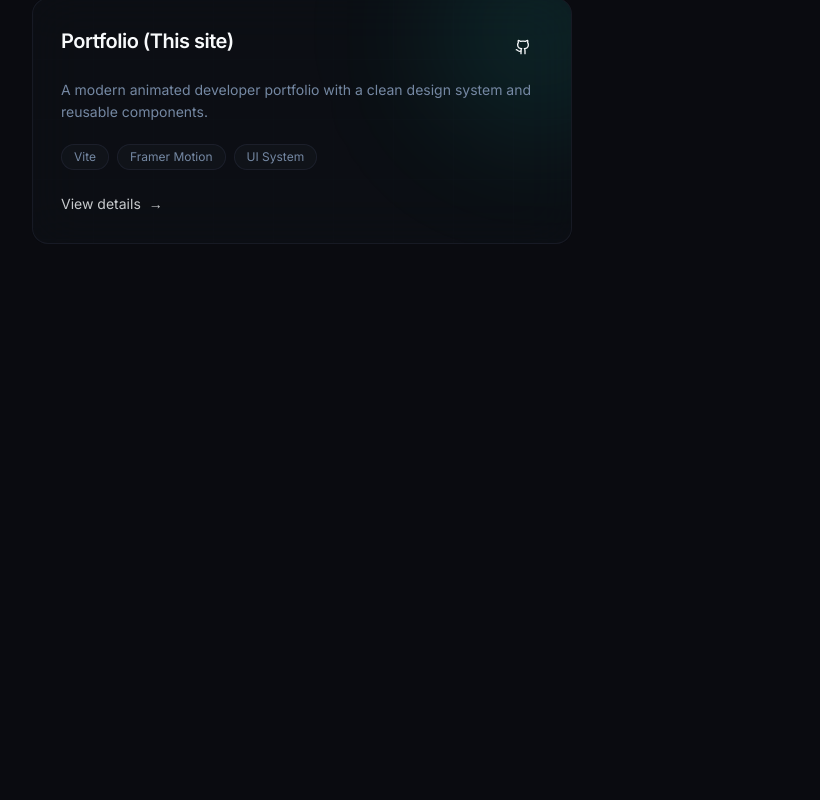
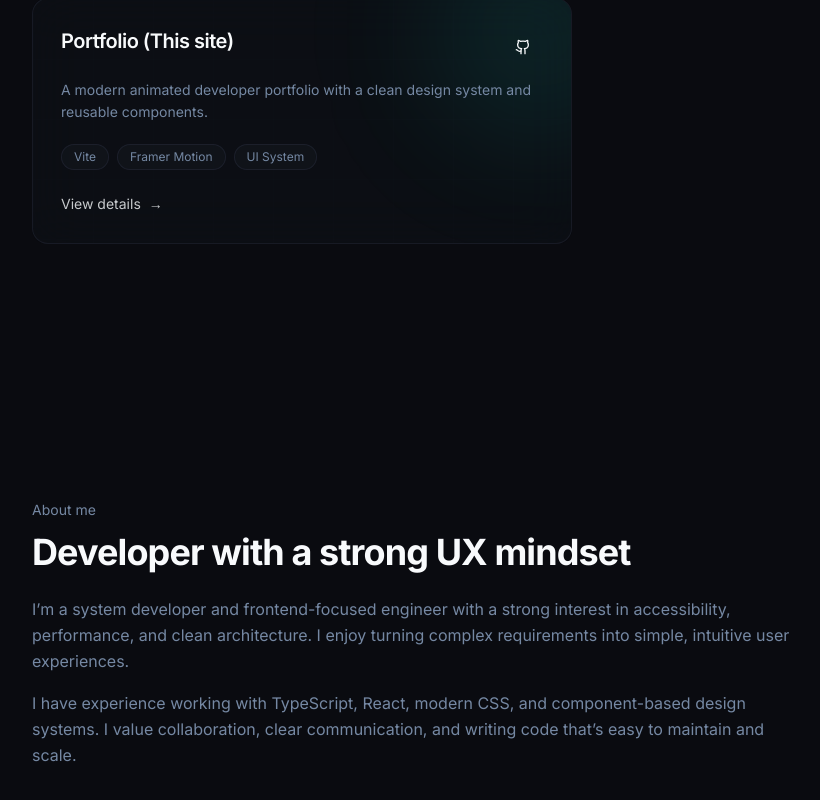
Before and after one commit to linneanore/portfolio-1, a React (Vite) app: page / in a window 1280 px wide. Shown: the part 1304-2104 px from the top of the page, without its empty margins (56-876 px from the left). Before the commit the page ends 1676 px from the top, so only its background shows below. Built offline with nearby package versions, Linux system fonts and the light colour scheme.

Commit message:
feat: add about section

```diff
--- /dev/null
+++ b/src/components/About.tsx
@@ -0,0 +1,35 @@
+import { motion } from "framer-motion";
+
+export default function About() {
+  return (
+    <section id="about" className="section-padding">
+      <div className="container-custom">
+        <motion.div
+          initial={{ opacity: 0, y: 14 }}
+          whileInView={{ opacity: 1, y: 0 }}
+          viewport={{ once: true, amount: 0.2 }}
+          transition={{ duration: 0.5, ease: "easeOut" }}
+          className="max-w-3xl"
+        >
+          <p className="text-sm text-muted-foreground">About me</p>
+          <h2 className="mt-3 text-3xl font-bold tracking-tight md:text-4xl">
+            Developer with a strong UX mindset
+          </h2>
+
+          <p className="mt-6 text-muted-foreground leading-relaxed">
+            I’m a system developer and frontend-focused engineer with a strong
+            interest in accessibility, performance, and clean architecture. I
+            enjoy turning complex requirements into simple, intuitive user
+            experiences.
+          </p>
+
+          <p className="mt-4 text-muted-foreground leading-relaxed">
+            I have experience working with TypeScript, React, modern CSS, and
+            component-based design systems. I value collaboration, clear
+            communication, and writing code that’s easy to maintain and scale.
+          </p>
+        </motion.div>
+      </div>
+    </section>
+  );
+}
--- a/src/pages/Index.tsx
+++ b/src/pages/Index.tsx
@@ -1,6 +1,7 @@
 import Navigation from "@/components/Navigation";
 import Hero from "@/components/Hero";
 import Projects from "@/components/Projects";
+import About from "@/components/About";
 
 export default function Index() {
   return (
@@ -10,6 +11,7 @@ export default function Index() {
       <main>
         <Hero />
         <Projects />
+        <About />
       </main>
     </div>
   );
```
